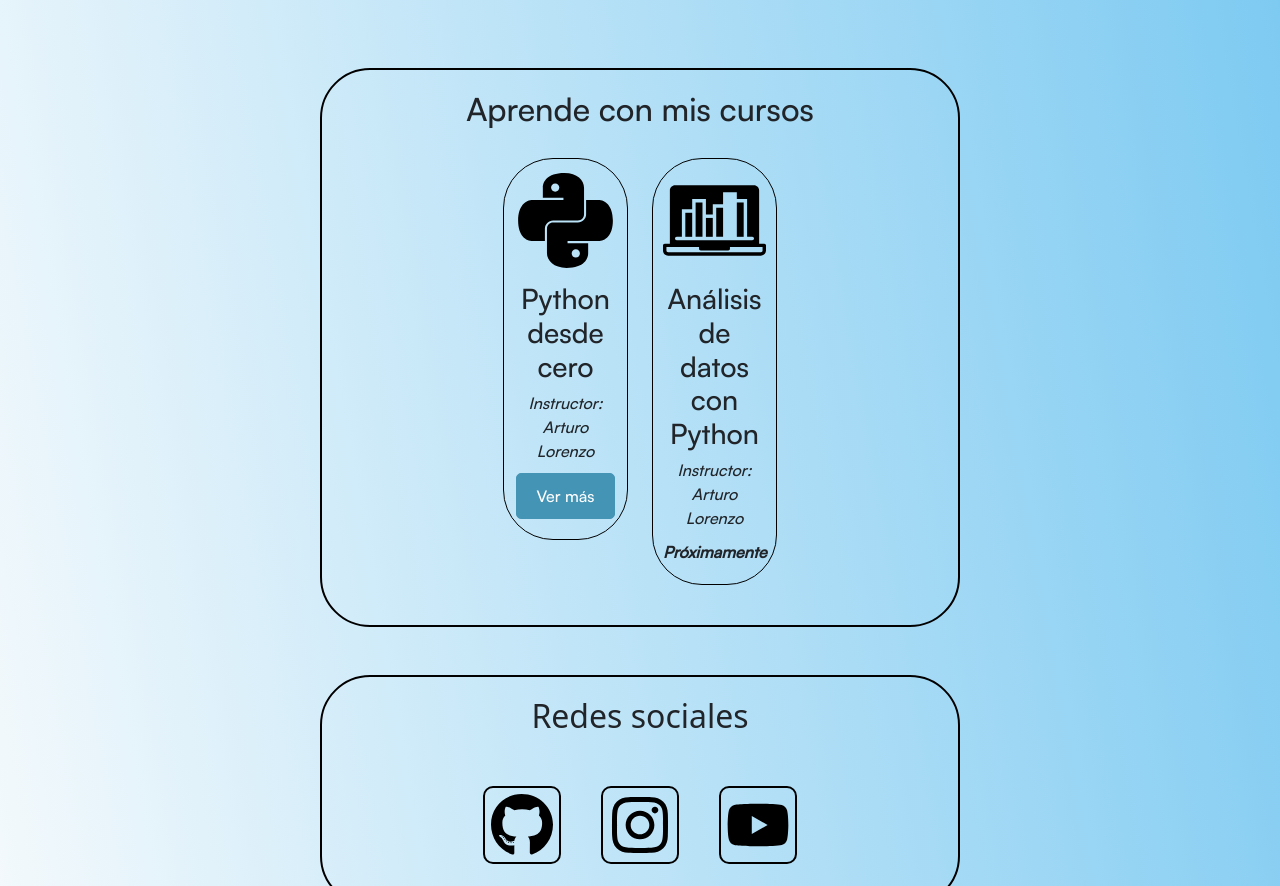
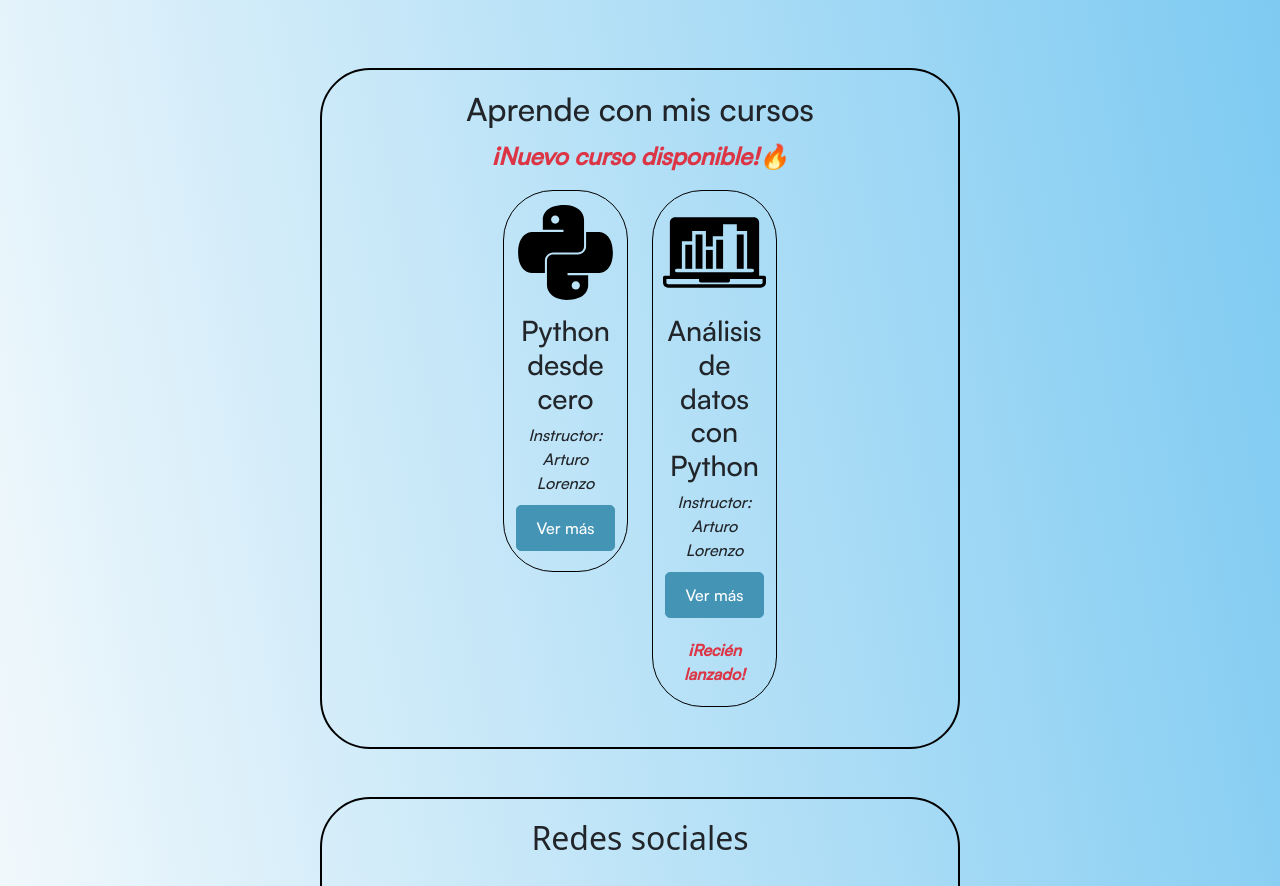
Before and after one commit to r2d2-coder-git/r2d2-page, a React (Create React App) app: page / in a window 1280 px wide. Shown: the part 380-1266 px from the top of the page. Built offline with nearby package versions, Linux system fonts and the light colour scheme.

Commit message:
add new course

```diff
--- a/src/components/Courses/Courses.js
+++ b/src/components/Courses/Courses.js
@@ -6,15 +6,29 @@ import pythonImage from '../../images/python.svg'
 import reportImage from '../../images/report.svg'
 import awsImage from '../../images/aws.svg'
 
+const renderNewLabel = (course) => {
+  if (course.isNew) {
+    return (
+      <p className='text-danger' style={{ marginTop: '10px', marginBottom: '10px' }}>
+        <b><em>¡Recién lanzado!</em></b>
+      </p>
+    );
+  }
+  return null; // No renderiza nada si no es nuevo
+}
+
 const Courses = () => {
   const courses = [
-    { title: 'Python desde cero', instructor: 'Arturo Lorenzo', imageUrl: pythonImage, url: 'https://www.udemy.com/course/python-desde-cero-hasta-nivel-experto/?referralCode=8F7A5E56D33ACC40F277', available: true },
-    { title: 'Análisis de datos con Python', instructor: 'Arturo Lorenzo', imageUrl: reportImage, url: 'url2', available: false }
+    { title: 'Python desde cero', instructor: 'Arturo Lorenzo', imageUrl: pythonImage, url: 'https://www.udemy.com/course/python-desde-cero-hasta-nivel-experto/?referralCode=8F7A5E56D33ACC40F277', available: true, isNew: false },
+    { title: 'Análisis de datos con Python', instructor: 'Arturo Lorenzo', imageUrl: reportImage, url: 'https://www.udemy.com/course/analisis-de-datos-con-python-total-en-7-dias/?couponCode=9E464FA0CB4E876403A0', available: true, isNew: true }
   ];
 
   return (
     <Container className="satoshi-medium main-container" fluid>
-      <h2 className='text-center' style={{ marginBottom: '30px' }}>Aprende con mis cursos</h2>
+      <h2 className='text-center' style={{ marginBottom: '10px' }}>Aprende con mis cursos</h2>
+      <p className="fs-4 fw-bold text-danger">
+        <b><em>¡Nuevo curso disponible!🔥</em></b>
+      </p>
       <Row className='center-row'>
         {courses.map((course, index) => (
           <Col key={index} xs={12} sm={6} md={4} lg={3} className='text-center'>
@@ -23,10 +37,11 @@ const Courses = () => {
               <h3>{course.title}</h3>
               <p>Instructor: {course.instructor}</p>
               {course.available ? (
-                <Button className = 'button-generic' variant="primary" href={course.url} target="_blank" style={{ marginTop: '10px', marginBottom: '10px' }}>Ver más</Button>
+                <Button className='button-generic' variant="primary" href={course.url} target="_blank" style={{ marginTop: '10px', marginBottom: '10px' }}>Ver más</Button>
               ) : (
                 <p style={{ marginTop: '10px', marginBottom: '10px' }}><b><em>Próximamente</em></b></p>
               )}
+              {renderNewLabel(course)}
             </div>
           </Col>
         ))}
```
